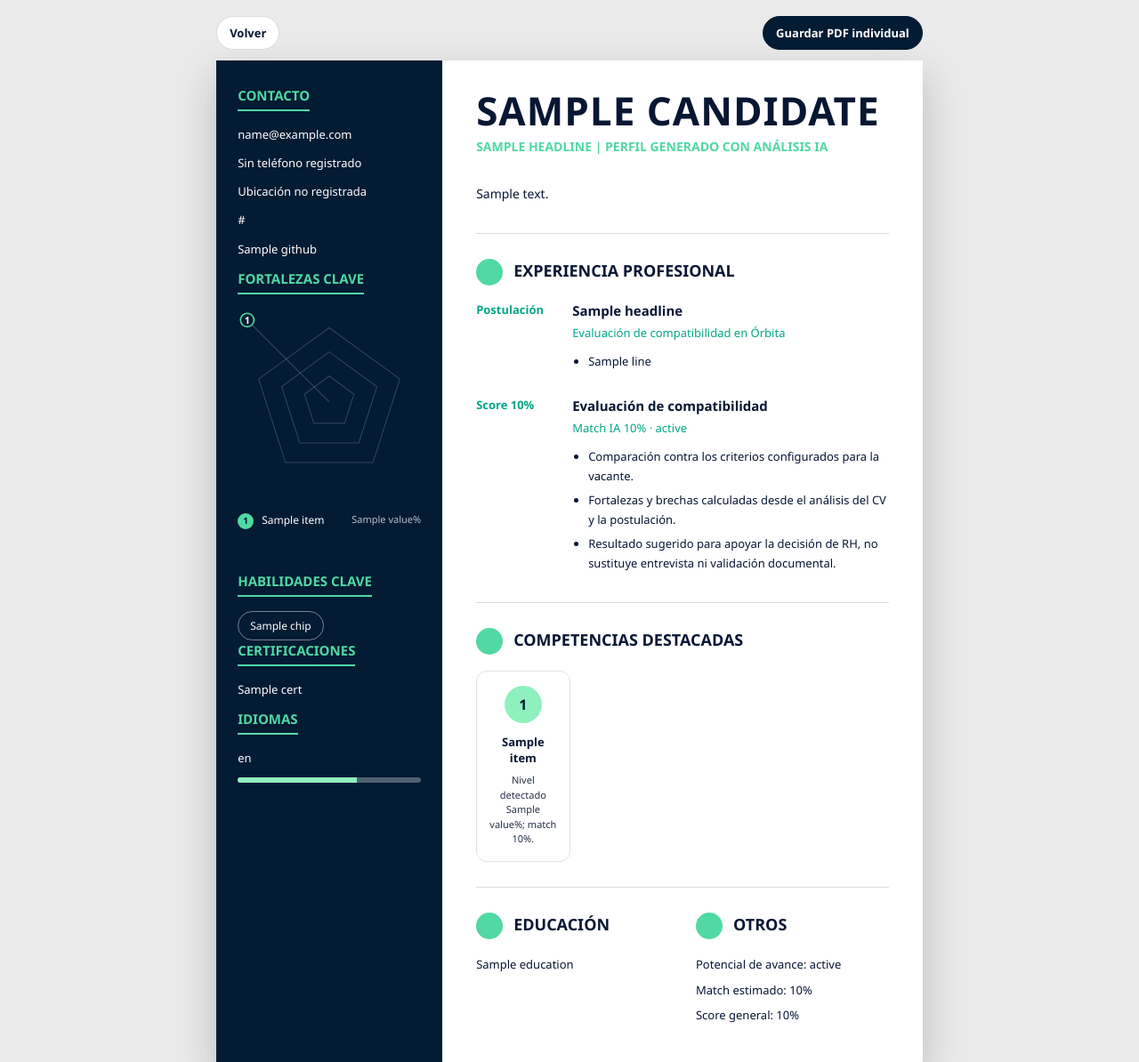
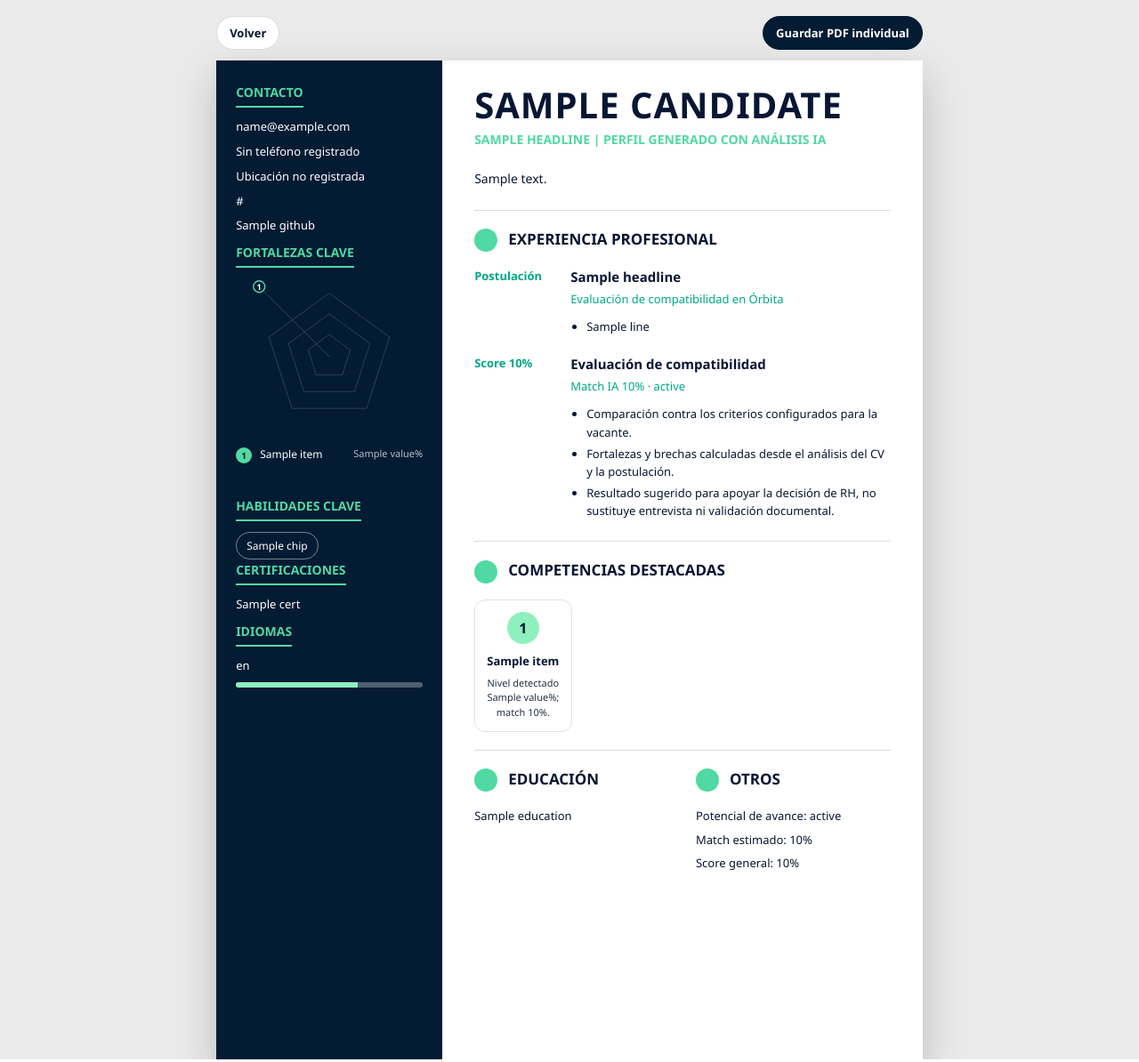
Before and after one commit to soportestarpathai/starpathai_web, a Django app: template mi_app/templates/orbita/candidate_profile_pdf.html in a window 1280 px wide. Shown: the whole page at 89% size. Run offline with Django 5.2, Linux system fonts and the light colour scheme; the template is opened without the code that fills it: most values are stand-ins (such as "Sample title", 1, 10 or a date in 2020).

Commit message:
Fit AI CV PDF to A4

```diff
--- a/mi_app/templates/orbita/candidate_profile_pdf.html
+++ b/mi_app/templates/orbita/candidate_profile_pdf.html
@@ -63,15 +63,15 @@ body {
 .sidebar {
   background: #031b33;
   color: white;
-  padding: 28px 24px;
+  padding: 24px 22px;
 }
 
 .main {
-  padding: 34px 38px;
+  padding: 30px 36px;
 }
 
 h1 {
-  font-size: 44px;
+  font-size: 40px;
   line-height: 1.02;
   margin: 0;
   letter-spacing: 1px;
@@ -92,8 +92,8 @@ h1 {
 }
 
 .sidebar h2 {
-  font-size: 15px;
-  margin: 30px 0 16px;
+  font-size: 14px;
+  margin: 24px 0 12px;
   border-bottom: 2px solid #50d9a3;
   display: inline-block;
   padding-bottom: 6px;
@@ -108,8 +108,8 @@ h1 {
 .lang p,
 .strength-list p {
   font-size: 13px;
-  line-height: 1.55;
-  margin: 0 0 12px;
+  line-height: 1.45;
+  margin: 0 0 9px;
 }
 
 .sidebar-muted {
@@ -117,12 +117,12 @@ h1 {
 }
 
 .radar-wrap {
-  margin: 2px 0 22px;
+  margin: 0 0 14px;
 }
 
 .radar-chart {
   width: 100%;
-  max-width: 220px;
+  max-width: 176px;
   display: block;
   margin: 0 auto;
 }
@@ -164,8 +164,8 @@ h1 {
 
 .radar-legend {
   display: grid;
-  gap: 6px;
-  margin: 6px 0 18px;
+  gap: 5px;
+  margin: 4px 0 14px;
 }
 
 .radar-key {
@@ -195,24 +195,25 @@ h1 {
 }
 
 .profile {
-  margin: 32px 0;
-  line-height: 1.7;
+  margin: 24px 0;
+  line-height: 1.58;
   font-size: 14px;
 }
 
 .divider {
   border-top: 1px solid #d8dce2;
-  margin: 28px 0;
+  margin: 20px 0;
 }
 
 .section {
-  margin-bottom: 28px;
+  margin-bottom: 20px;
   break-inside: avoid;
+  page-break-inside: avoid;
 }
 
 .section-title {
   color: #071633;
-  font-size: 18px;
+  font-size: 17px;
   font-weight: 800;
   margin: 0 0 18px;
   text-transform: uppercase;
@@ -220,8 +221,8 @@ h1 {
 
 .section-title::before {
   content: "";
-  width: 30px;
-  height: 30px;
+  width: 26px;
+  height: 26px;
   border-radius: 50%;
   background: #50d9a3;
   display: inline-block;
@@ -233,8 +234,9 @@ h1 {
   display: grid;
   grid-template-columns: 90px 1fr;
   gap: 18px;
-  margin-bottom: 24px;
+  margin-bottom: 18px;
   break-inside: avoid;
+  page-break-inside: avoid;
 }
 
 .year {
@@ -262,41 +264,44 @@ ul {
 
 li {
   font-size: 13px;
-  line-height: 1.7;
-  margin-bottom: 5px;
+  line-height: 1.55;
+  margin-bottom: 4px;
 }
 
 .skills {
   display: flex;
   flex-wrap: wrap;
-  gap: 8px;
+  gap: 7px;
 }
 
 .skills span {
   border: 1px solid rgba(255,255,255,.45);
   border-radius: 20px;
-  padding: 7px 13px;
+  padding: 6px 11px;
   font-size: 12px;
 }
 
 .projects {
   display: grid;
   grid-template-columns: repeat(4, 1fr);
-  gap: 14px;
+  gap: 10px;
+  break-inside: avoid;
+  page-break-inside: avoid;
 }
 
 .card {
   border: 1px solid #dfe3e8;
   border-radius: 12px;
-  padding: 16px 12px;
+  padding: 13px 10px;
   text-align: center;
   break-inside: avoid;
+  page-break-inside: avoid;
 }
 
 .icon {
-  width: 42px;
-  height: 42px;
-  margin: 0 auto 12px;
+  width: 36px;
+  height: 36px;
+  margin: 0 auto 10px;
   border-radius: 50%;
   background: #8ef0bd;
   display: grid;
@@ -322,12 +327,76 @@ li {
   display: grid;
   grid-template-columns: 1fr 1fr;
   gap: 30px;
+  break-inside: avoid;
+  page-break-inside: avoid;
 }
 
 .bottom p {
   font-size: 13px;
-  line-height: 1.6;
-  margin: 0 0 8px;
+  line-height: 1.48;
+  margin: 0 0 7px;
+}
+
+.cv.cv-tight .sidebar {
+  padding: 20px 20px;
+}
+
+.cv.cv-tight .main {
+  padding: 24px 32px;
+}
+
+.cv.cv-tight h1 {
+  font-size: 34px;
+}
+
+.cv.cv-tight .subtitle,
+.cv.cv-tight .profile,
+.cv.cv-tight li,
+.cv.cv-tight .bottom p {
+  font-size: 12px;
+  line-height: 1.42;
+}
+
+.cv.cv-tight .profile {
+  margin: 16px 0;
+}
+
+.cv.cv-tight .divider {
+  margin: 14px 0;
+}
+
+.cv.cv-tight .section {
+  margin-bottom: 14px;
+}
+
+.cv.cv-tight .timeline {
+  grid-template-columns: 78px 1fr;
+  gap: 12px;
+  margin-bottom: 12px;
+}
+
+.cv.cv-tight .sidebar h2 {
+  margin: 18px 0 9px;
+}
+
+.cv.cv-tight .radar-chart {
+  max-width: 148px;
+}
+
+.cv.cv-tight .radar-key,
+.cv.cv-tight .skills span,
+.cv.cv-tight .contact p,
+.cv.cv-tight .cert p,
+.cv.cv-tight .lang p {
+  font-size: 11px;
+}
+
+.cv.cv-tight .card {
+  padding: 10px 8px;
+}
+
+.cv.cv-tight .card p {
+  font-size: 10px;
 }
 
 .bar {
@@ -361,6 +430,20 @@ li {
     width: 210mm;
     min-height: 297mm;
     box-shadow: none;
+    overflow: visible;
+  }
+
+  h1,
+  h2,
+  h3,
+  .section-title {
+    break-after: avoid;
+    page-break-after: avoid;
+  }
+
+  .divider {
+    break-after: avoid;
+    page-break-after: avoid;
   }
 }
 
@@ -433,7 +516,7 @@ li {
     {% if profile.skill_chips %}
       <h2>Habilidades clave</h2>
       <div class="skills">
-        {% for chip in profile.skill_chips|slice:":12" %}
+        {% for chip in profile.skill_chips|slice:":8" %}
           <span>{{ chip }}</span>
         {% endfor %}
       </div>
@@ -441,7 +524,7 @@ li {
 
     <div class="cert">
       <h2>Certificaciones</h2>
-      {% for cert in profile.certifications %}
+      {% for cert in profile.certifications|slice:":4" %}
         <p>{{ cert }}</p>
       {% empty %}
         <p class="sidebar-muted">No registradas en los datos analizados.</p>
@@ -476,7 +559,7 @@ li {
           <h3>{{ profile.headline }}</h3>
           <div class="company">Evaluación de compatibilidad en Órbita</div>
           <ul>
-            {% for line in profile.experience_lines|slice:":4" %}
+            {% for line in profile.experience_lines|slice:":3" %}
               <li>{{ line }}</li>
             {% empty %}
               <li>El CV no contiene experiencia estructurada suficiente para mostrar una trayectoria laboral completa.</li>
@@ -543,12 +626,28 @@ li {
 </div>
 {% endwith %}
 
-{% if is_pdf_export %}
 <script>
+  function fitOrbitaCvToPage() {
+    const cv = document.querySelector(".cv");
+    if (!cv) return;
+    const a4HeightPx = 297 * 96 / 25.4;
+    cv.classList.remove("cv-tight");
+    if (cv.scrollHeight > a4HeightPx * 1.03) {
+      cv.classList.add("cv-tight");
+    }
+  }
+
   window.addEventListener("load", () => {
-    setTimeout(() => window.print(), 500);
+    fitOrbitaCvToPage();
+    {% if is_pdf_export %}
+    setTimeout(() => {
+      fitOrbitaCvToPage();
+      window.print();
+    }, 500);
+    {% endif %}
   });
+
+  window.addEventListener("beforeprint", fitOrbitaCvToPage);
 </script>
-{% endif %}
 </body>
 </html>
```
